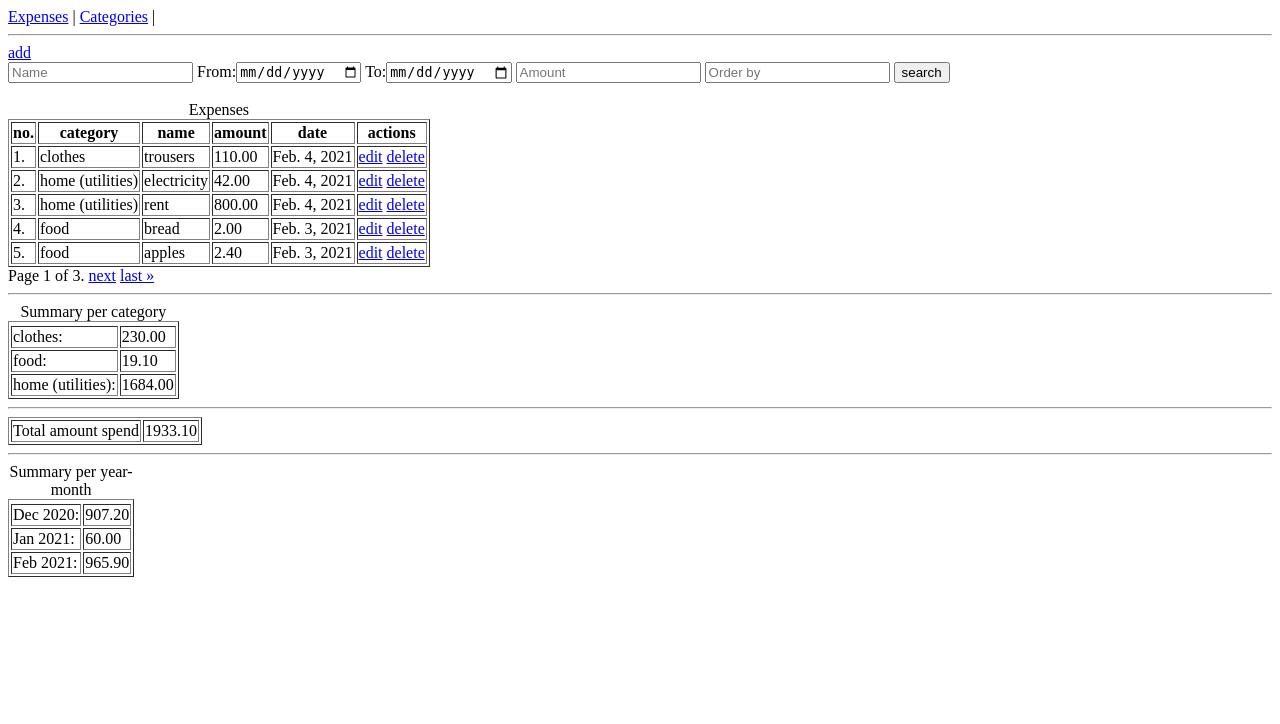
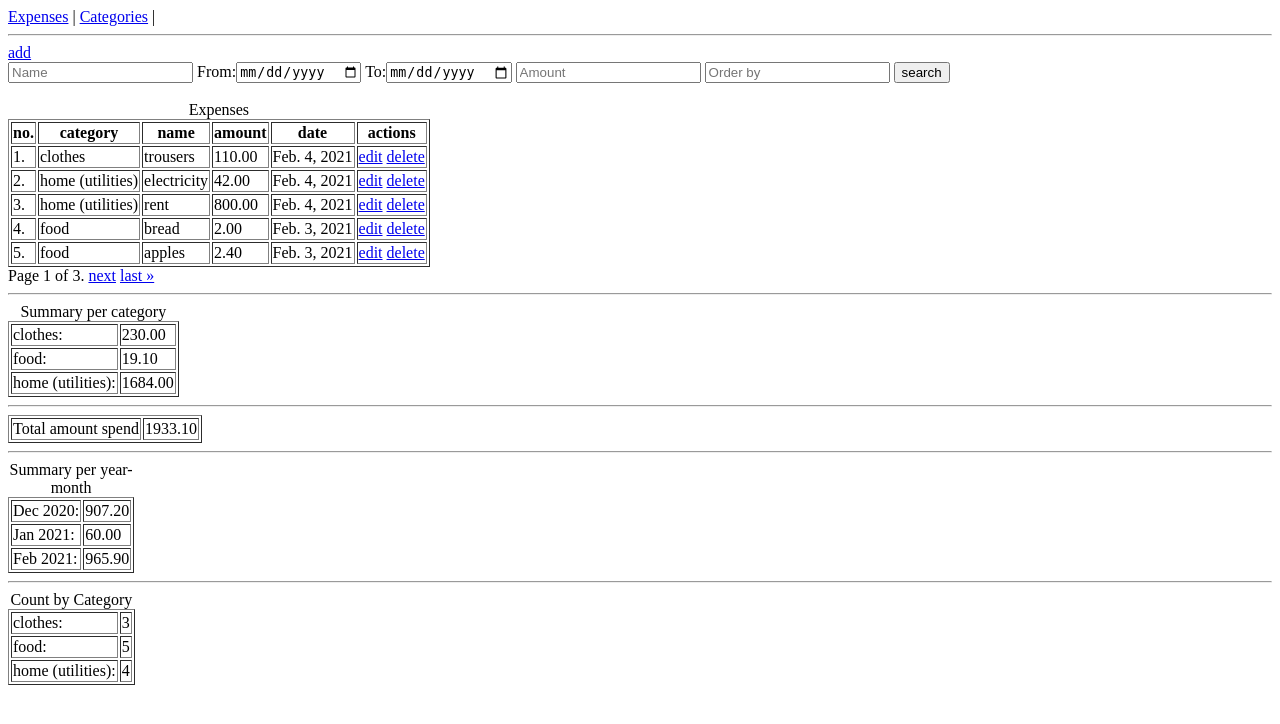
Before and after one commit to Yonash95/expenses, a Django app: page /expenses/expense/list/ in a window 1280 px wide. Shown: the top 724 px of the page. Run offline with Django 4.2, Linux system fonts and the light colour scheme; data comes from the database, SQL or seed files in the repository.

Commit message:
number of expenses per category row in category list (task VII) (incomplete)

```diff
--- a/expenses/reports.py
+++ b/expenses/reports.py
@@ -1,6 +1,6 @@
 from collections import OrderedDict
 
-from django.db.models import Sum, Value
+from django.db.models import Sum, Value, Count
 from django.db.models.functions import Coalesce, TruncMonth
 
 
@@ -28,3 +28,12 @@ def summary_per_month(queryset):
         .annotate(s=Sum('amount'))
         .values_list('month', 's')
     ))
+
+
+def category_count(queryset):
+    return OrderedDict(sorted(queryset
+                              .annotate(category_name=Coalesce('category__name', Value('-')))
+                              .order_by().values("category_name")
+                              .annotate(c=Count("pk"))
+                              .values_list('category_name', 'c')
+                              ))
--- a/expenses/templates/expenses/category_list.html
+++ b/expenses/templates/expenses/category_list.html
@@ -7,6 +7,7 @@
 	<thead>
 		<tr>
 			<th>name</th>
+			<th>count</th>
 			<th>actions</th>
 		</tr>
 	</thead>
@@ -17,6 +18,9 @@
 				{{obj.name}}
 			</td>
 			<td>
+				{{category_count|default:"-"}}
+			</td>
+			<td>
 				<a href="{% url 'expenses:category-edit' obj.id %}">edit</a>
 				<a href="{% url 'expenses:category-delete' obj.id %}">delete</a>
 			</td>
@@ -24,4 +28,5 @@
 		{% endfor %}
 	</tbody>
 </table>
+</table>
 {% endblock %}
--- a/expenses/templates/expenses/expense_list.html
+++ b/expenses/templates/expenses/expense_list.html
@@ -54,14 +54,12 @@
 <hr>
 <table border="1">
   <caption>Summary per category</caption>
-  <tr>
     {% for category, total in summary_per_category.items %}
 	<tr>
 		<td>{{category}}:</td>
 		<td>{{total|floatformat:2}}</td>
 	</tr>
 	{% endfor %}
-  </tr>
 </table>
 <hr>
 <table border="1">
@@ -73,13 +71,24 @@
 <hr>
 <table border="1">
   <caption>Summary per year-month</caption>
-  <tr>
+
     {% for month, total in summary_per_month.items %}
 	<tr>
 		<td>{{month|date:"M Y"}}:</td>
 		<td>{{total|floatformat:2}}</td>
 	</tr>
 	{% endfor %}
-  </tr>
+</table>
+<hr>
+<table border="1">
+  <caption>Count by Category</caption>
+
+    {% for count, c in category_count.items %}
+	<tr>
+		<td>{{count}}:</td>
+		<td>{{c}}</td>
+	</tr>
+	{% endfor %}
+
 </table>
 {% endblock %}
--- a/expenses/views.py
+++ b/expenses/views.py
@@ -1,8 +1,9 @@
 from django.views.generic.list import ListView
+from django.shortcuts import render
 
 from .forms import ExpenseSearchForm
 from .models import Expense, Category
-from .reports import summary_per_category, total_amount_spent, summary_per_month
+from .reports import summary_per_category, total_amount_spent, summary_per_month, category_count
 
 
 class ExpenseListView(ListView):
@@ -44,9 +45,13 @@ class ExpenseListView(ListView):
             summary_per_category=summary_per_category(queryset),
             total_amount_spent=total_amount_spent(queryset),
             summary_per_month=summary_per_month(queryset),
+            category_count=category_count(queryset),
             **kwargs)
 
 
 class CategoryListView(ListView):
     model = Category
     paginate_by = 5
+
+    def category_list(self, requests):
+        pass
```
